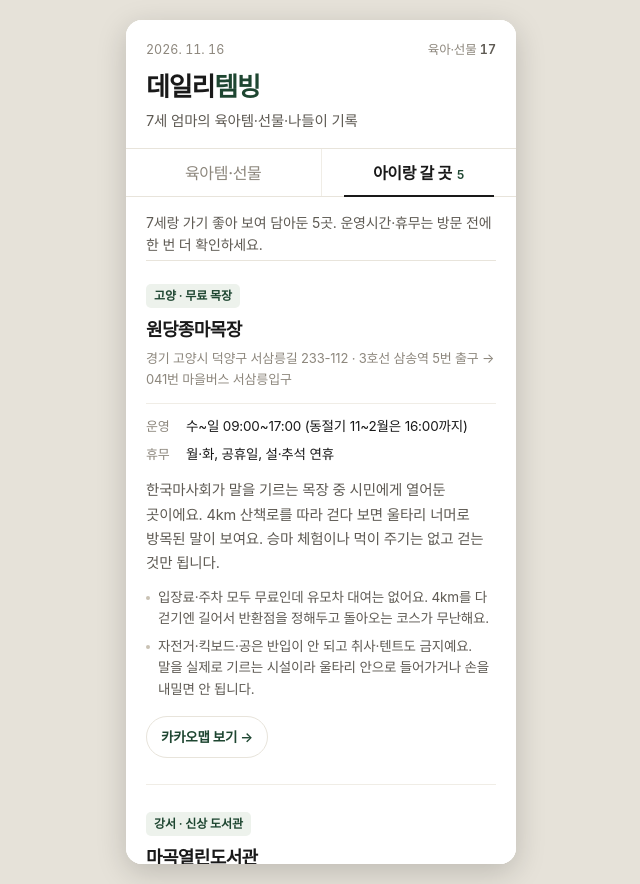
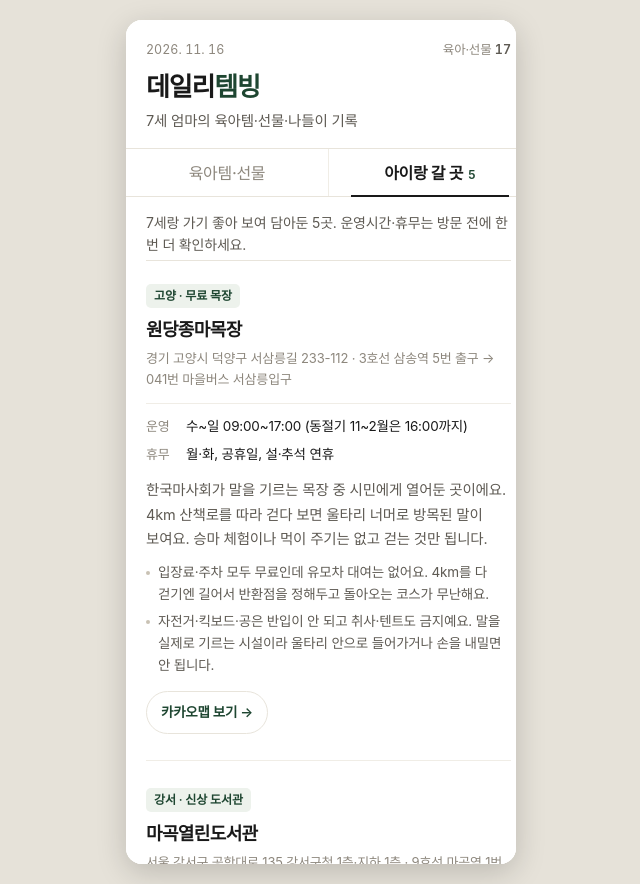
Before and after one commit to dailytemving/dailytemving, a plain HTML site: page preview-390.html in a window 1280 px wide. Shown: the whole page, without its empty margins (319-959 px from the left). Drawn offline with Linux system fonts and the light colour scheme; a web font is replaced by a local one.

```diff
--- a/preview-390.html
+++ b/preview-390.html
@@ -8,7 +8,7 @@
 <style>
   html,body{margin:0;background:#E6E2D9;font-family:sans-serif}
   .frame{width:390px;margin:20px auto;background:#fff;border-radius:16px;overflow:hidden;box-shadow:0 8px 30px rgba(0,0,0,.18)}
-  iframe{display:block;width:390px;height:844px;border:0;background:#fff}
+  iframe{display:block;width:405px;height:844px;border:0;background:#fff}
 </style>
 </head>
 <body>
```
